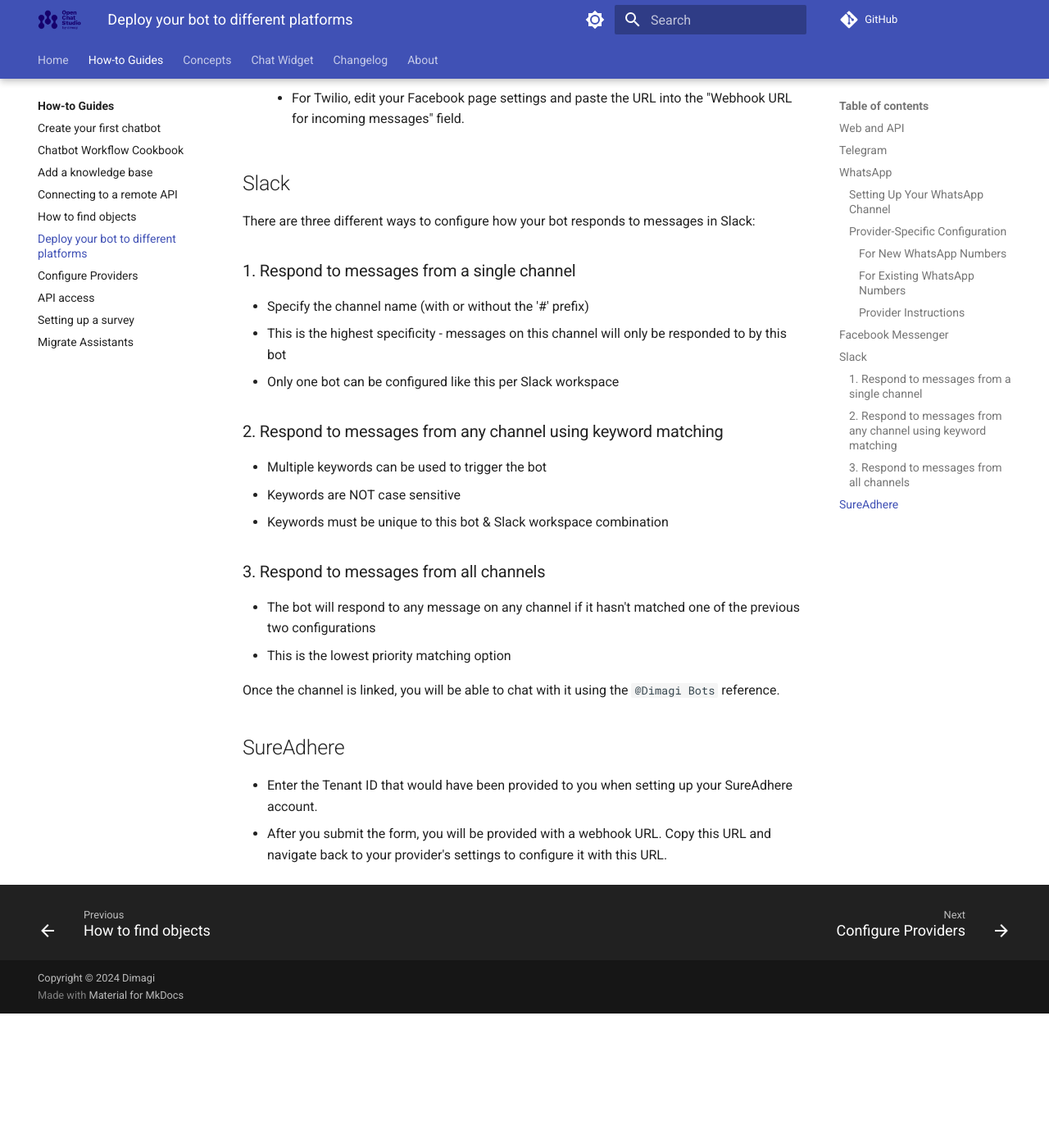
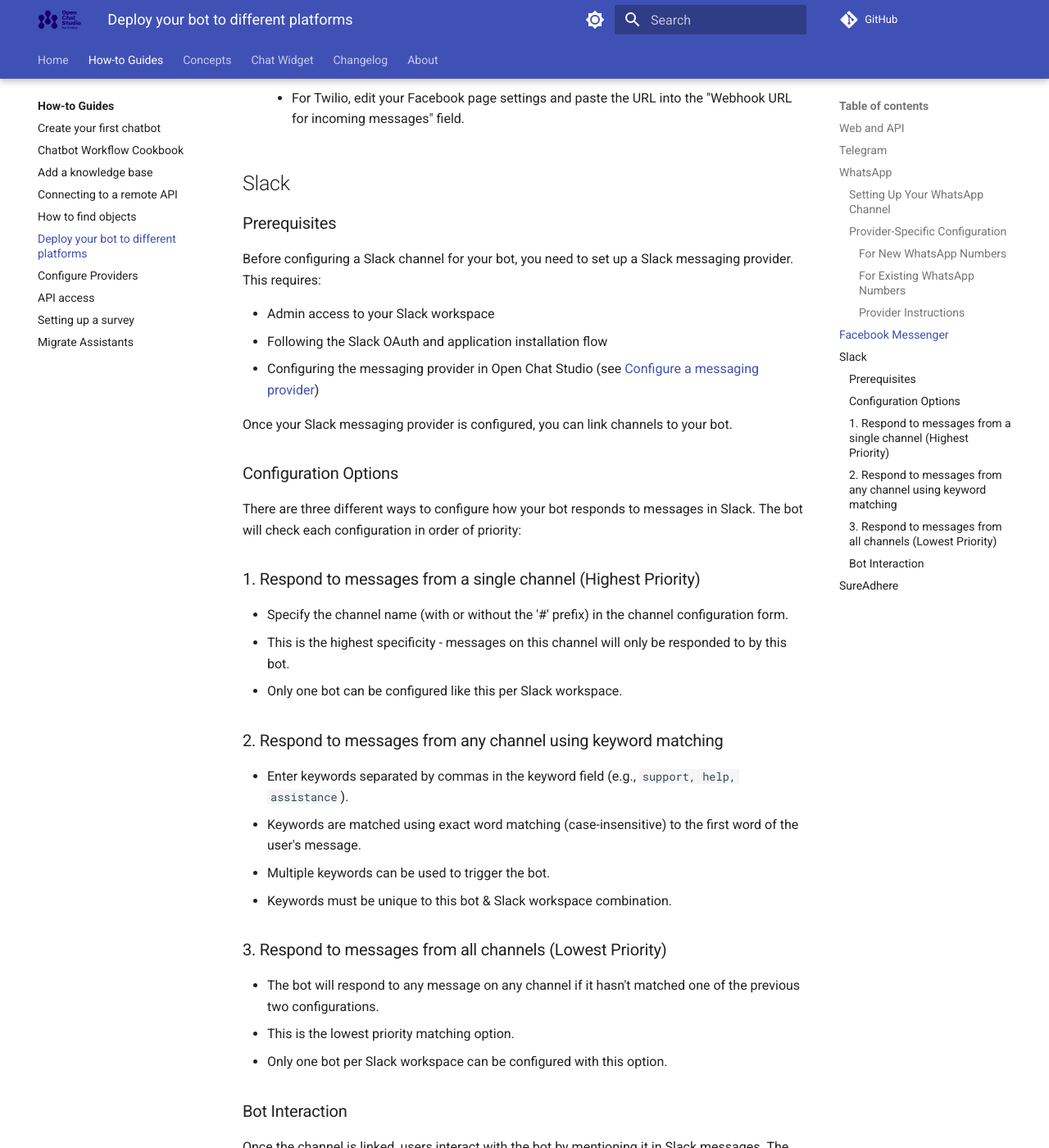
Before and after one commit to dimagi/open-chat-studio-docs, an MkDocs documentation site: the page built from docs/how-to/deploy_to_different_channels.md, in a window 1280 px wide and 1400 px high, scrolled down 2050 px. Shown: the whole window at 82% size. Built offline with MkDocs 1.6.1 and Material for MkDocs 9.7.7, drawn with Linux system fonts in a browser that asks for light colours; a script that is not in the unit is left out; comment, search, counter and statistics services are not loaded; before the commit the page ends 3286 px from its top, so only the background shows below that; some of the changed text lies outside the part shown.

Commit message:
Enhance Slack documentation with prerequisites and detailed configuration
- Add prerequisites section explaining Slack messaging provider setup requirement
- Specify keyword format: comma-separated, case-insensitive exact matching on first word
- Clarify bot interaction with explanation that bot name comes from Slack app config
- Add priority/precedence info box showing configuration hierarchy
- Improve bullet point consistency throughout Slack section

🤖 Generated with [Claude Code](https://claude.com/claude-code)

Co-Authored-By: Claude <noreply@anthropic.com>
Co-authored-by: Simon Kelly <snopoke@users.noreply.github.com>

```diff
--- a/docs/how-to/deploy_to_different_channels.md
+++ b/docs/how-to/deploy_to_different_channels.md
@@ -62,26 +62,49 @@ If you're reusing an existing WhatsApp number that was previously configured for
 
 ## Slack
 
-There are three different ways to configure how your bot responds to messages in Slack:
+### Prerequisites
 
-### 1. Respond to messages from a single channel
+Before configuring a Slack channel for your bot, you need to set up a Slack messaging provider. This requires:
 
-- Specify the channel name (with or without the '#' prefix)
-- This is the highest specificity - messages on this channel will only be responded to by this bot
-- Only one bot can be configured like this per Slack workspace
+- Admin access to your Slack workspace
+- Following the Slack OAuth and application installation flow
+- Configuring the messaging provider in Open Chat Studio (see [Configure a messaging provider][6])
+
+Once your Slack messaging provider is configured, you can link channels to your bot.
+
+### Configuration Options
+
+There are three different ways to configure how your bot responds to messages in Slack. The bot will check each configuration in order of priority:
+
+### 1. Respond to messages from a single channel (Highest Priority)
+
+- Specify the channel name (with or without the '#' prefix) in the channel configuration form.
+- This is the highest specificity - messages on this channel will only be responded to by this bot.
+- Only one bot can be configured like this per Slack workspace.
 
 ### 2. Respond to messages from any channel using keyword matching
 
-- Multiple keywords can be used to trigger the bot
-- Keywords are NOT case sensitive
-- Keywords must be unique to this bot & Slack workspace combination
+- Enter keywords separated by commas in the keyword field (e.g., `support, help, assistance`).
+- Keywords are matched using exact word matching (case-insensitive) to the first word of the user's message.
+- Multiple keywords can be used to trigger the bot.
+- Keywords must be unique to this bot & Slack workspace combination.
 
-### 3. Respond to messages from all channels
+### 3. Respond to messages from all channels (Lowest Priority)
 
-- The bot will respond to any message on any channel if it hasn't matched one of the previous two configurations
-- This is the lowest priority matching option
+- The bot will respond to any message on any channel if it hasn't matched one of the previous two configurations.
+- This is the lowest priority matching option.
+- Only one bot per Slack workspace can be configured with this option.
 
-Once the channel is linked, you will be able to chat with it using the `@Dimagi Bots` reference.
+### Bot Interaction
+
+Once the channel is linked, users interact with the bot by mentioning it in Slack messages. The bot mention name is determined by your Slack app configuration. For example, on the Dimagi hosted instance of Open Chat Studio, the bot is mentioned using `@Dimagi Bots`.
+
+!!! info "Priority and Precedence"
+    If multiple bots could match a message, the bot with the most specific configuration wins:
+
+    1. Single channel configuration (highest priority)
+    2. Keyword matching
+    3. Respond to all channels (lowest priority)
 
 ## SureAdhere
 - Enter the Tenant ID that would have been provided to you when setting up your SureAdhere account.
```
